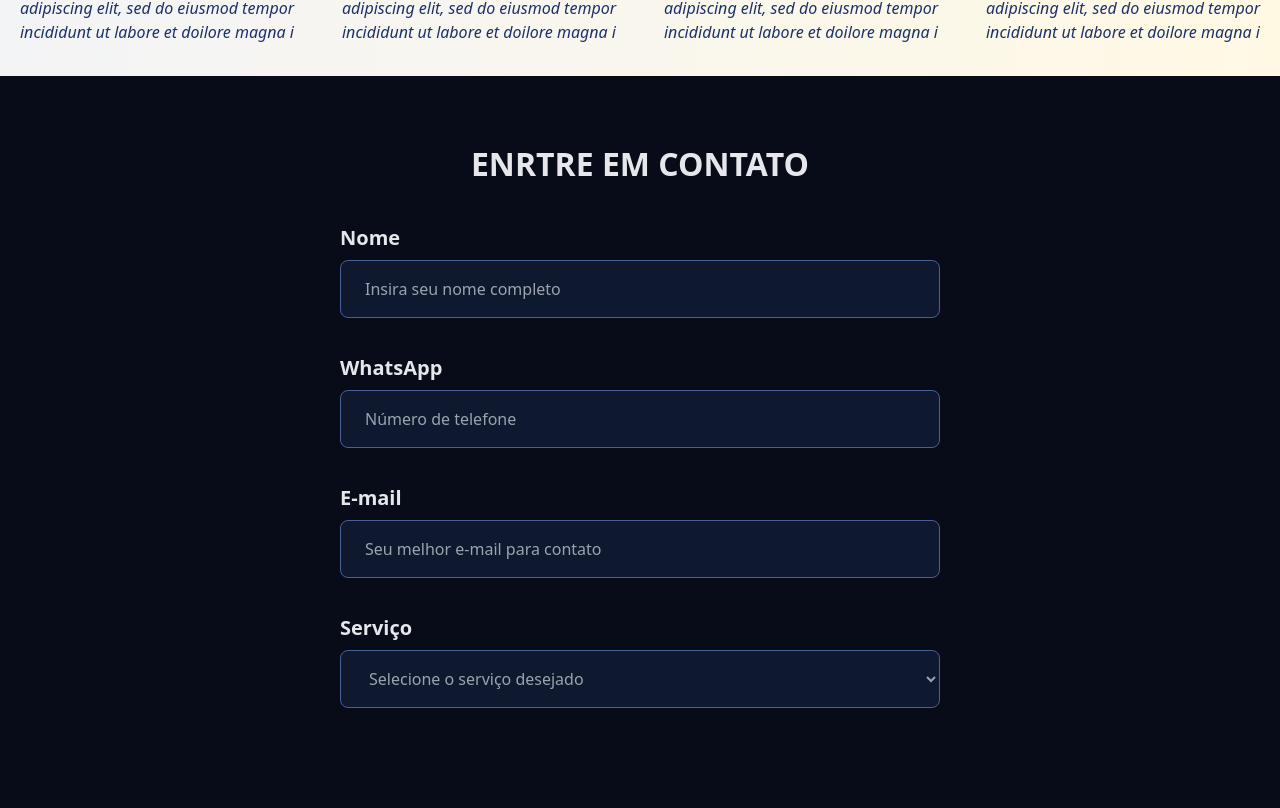
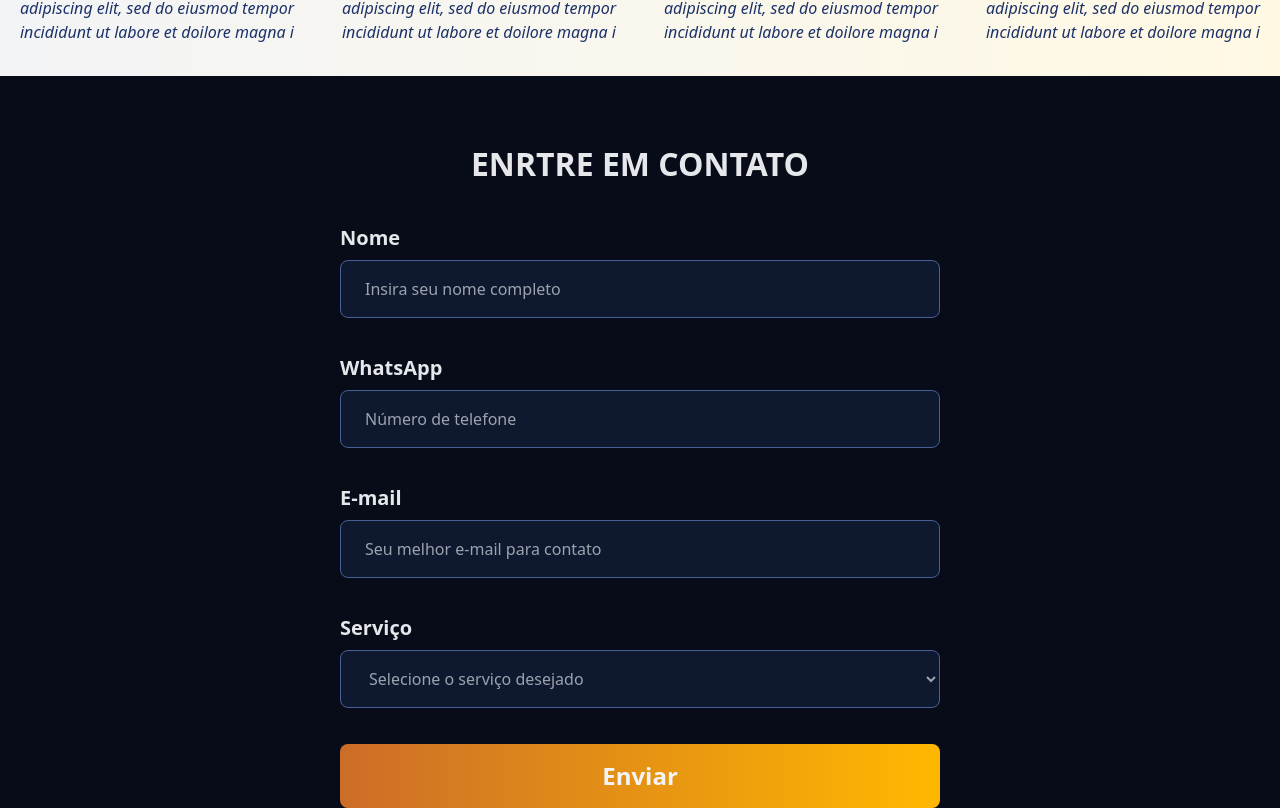
Before and after one commit to iPaulinh0/lud-adv, a React (Vite) app: page / in a window 1280 px wide. Shown: the part 1055-1863 px from the top of the page. Before the commit the page ends 1799 px from the top, so only its background shows below. Built offline with nearby package versions, Linux system fonts and the light colour scheme.

Commit message:
feature: finished form

```diff
--- a/src/sections/Contact.tsx
+++ b/src/sections/Contact.tsx
@@ -11,6 +11,9 @@ export function Contact() {
         <Inputs type="number" placeholder="Número de telefone" label="WhatsApp" htmlForLabel="number"/>
         <Inputs type="email" placeholder="Seu melhor e-mail para contato" label="E-mail" htmlForLabel="email"/>
         <SelectionField />
+        <button type="submit" className="w-[37.5rem] py-4 bg-gradient-to-r from-orange to-sun-orange rounded-lg font-bold text-gray-100 text-2xl">
+          Enviar
+        </button>
       </form>
     </div>
   )
--- a/tailwind.config.js
+++ b/tailwind.config.js
@@ -9,6 +9,7 @@ export default {
       'blue-night': '#070c18',
       'blue-dark-sky': '#0E182F',
       'blue-sky': '#1c3168',
+      'orange': '#CC6D28',
       'sun-orange': '#FFB800',
       'indigo-blue': '#495f95',
       'green': '#726e4b',
```
